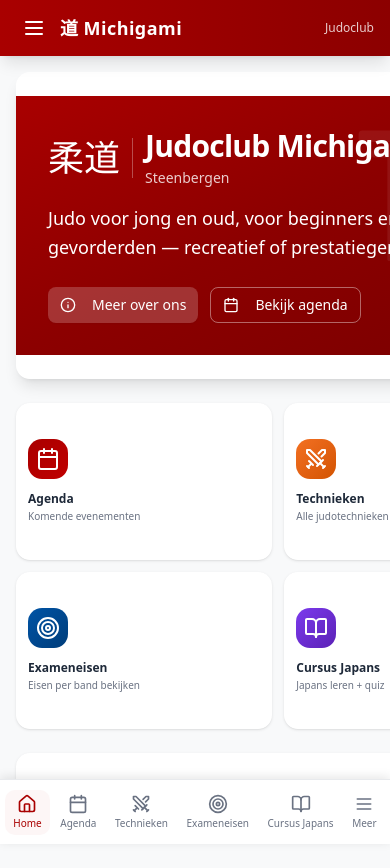
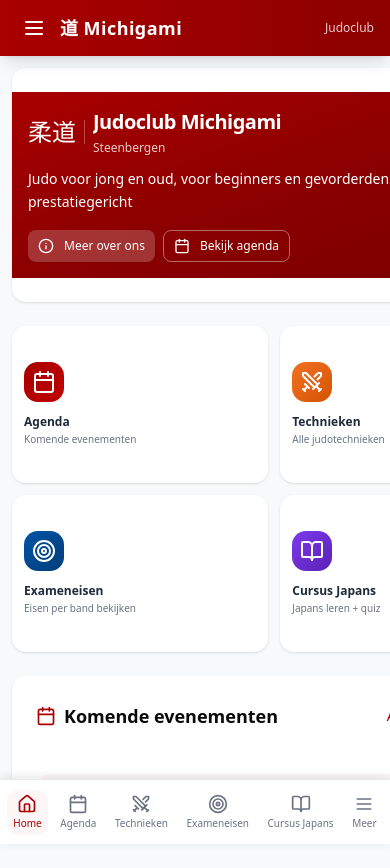
Before and after one commit to RobertDingenouts/judoclub-michigami, a Next.js app: page / in a window 390 px wide. Shown: the top 868 px of the page. Built offline with nearby package versions, Linux system fonts and the light colour scheme.

Commit message:
Fix: Mobile overflow - alle headers en main container

```diff
--- a/src/app/page.tsx
+++ b/src/app/page.tsx
@@ -90,38 +90,38 @@ export default function MichigamiApp() {
   const [sidebarOpen, setSidebarOpen] = useState(false);
 
   return (
-    <div className="min-h-screen flex flex-col md:flex-row bg-[#f8f9fa]">
+    <div className="min-h-screen flex flex-col md:flex-row bg-[#f8f9fa] w-full overflow-x-hidden">
       {/* Desktop Sidebar */}
       <aside className="hidden md:flex flex-col w-64 bg-white border-r border-[#e8eaed] min-h-screen fixed left-0 top-0 z-40">
         <SidebarContent activeSection={activeSection} onSelect={(s) => setActiveSection(s)} />
       </aside>
 
       {/* Mobile Header */}
-      <header className="md:hidden fixed top-0 left-0 right-0 z-50 bg-gradient-to-r from-[#a90000] to-[#8c0000] text-white shadow-lg">
-        <div className="flex items-center justify-between px-4 h-14">
-          <div className="flex items-center gap-2">
-            <button onClick={() => setSidebarOpen(!sidebarOpen)} className="p-1.5 rounded-lg hover:bg-white/20 transition-colors">
+      <header className="md:hidden fixed top-0 left-0 right-0 z-50 bg-gradient-to-r from-[#a90000] to-[#8c0000] text-white shadow-lg w-full">
+        <div className="flex items-center justify-between px-4 h-14 max-w-full">
+          <div className="flex items-center gap-2 min-w-0">
+            <button onClick={() => setSidebarOpen(!sidebarOpen)} className="p-1.5 rounded-lg hover:bg-white/20 transition-colors flex-shrink-0">
               {sidebarOpen ? <X className="w-6 h-6" /> : <Menu className="w-6 h-6" />}
             </button>
-            <span className="font-bold text-lg tracking-wide">道 Michigami</span>
+            <span className="font-bold text-lg tracking-wide truncate">道 Michigami</span>
           </div>
-          <span className="text-xs opacity-80">Judoclub</span>
+          <span className="text-xs opacity-80 flex-shrink-0 ml-2">Judoclub</span>
         </div>
       </header>
 
       {/* Mobile Sidebar Overlay */}
       {sidebarOpen && (
         <div className="md:hidden fixed inset-0 z-40 bg-black/50" onClick={() => setSidebarOpen(false)}>
-          <aside className="w-72 bg-white min-h-screen shadow-xl" onClick={(e) => e.stopPropagation()}>
+          <aside className="w-72 bg-white min-h-screen shadow-xl max-w-[calc(100vw-1rem)]" onClick={(e) => e.stopPropagation()}>
             <SidebarContent activeSection={activeSection} onSelect={(s) => { setActiveSection(s); setSidebarOpen(false); }} />
           </aside>
         </div>
       )}
 
       {/* Main Content */}
-      <main className="flex-1 md:ml-64 mt-14 md:mt-0 pb-20 md:pb-0">
-        <ScrollArea className="h-[calc(100vh-3.5rem)] md:h-screen">
-          <div className="p-4 md:p-8 max-w-6xl mx-auto">
+      <main className="flex-1 md:ml-64 mt-14 md:mt-0 pb-20 md:pb-0 w-full min-w-0 max-w-full">
+        <ScrollArea className="h-[calc(100vh-3.5rem)] md:h-screen w-full">
+          <div className="p-3 sm:p-4 md:p-8 max-w-4xl sm:max-w-5xl md:max-w-6xl mx-auto w-full">
             {activeSection === 'home' && <HomeSection onNavigate={setActiveSection} />}
             {activeSection === 'agenda' && <AgendaSection />}
             {activeSection === 'technieken' && <TechniquesSection />}
@@ -135,28 +135,28 @@ export default function MichigamiApp() {
       </main>
 
       {/* Mobile Bottom Nav */}
-      <nav className="md:hidden fixed bottom-0 left-0 right-0 z-40 bg-white border-t border-[#e8eaed] shadow-[0_-2px_10px_rgba(0,0,0,0.1)]">
-        <div className="flex items-center justify-around h-16 px-1">
+      <nav className="md:hidden fixed bottom-0 left-0 right-0 z-40 bg-white border-t border-[#e8eaed] shadow-[0_-2px_10px_rgba(0,0,0,0.1)] w-full">
+        <div className="flex items-center justify-around h-16 px-1 max-w-full">
           {mobileNavItems.map((item) => (
             <button
               key={item.key}
               onClick={() => setActiveSection(item.key)}
-              className={`flex flex-col items-center justify-center gap-0.5 px-2 py-1 rounded-lg transition-all ${
+              className={`flex flex-col items-center justify-center gap-0.5 px-1.5 py-1 rounded-lg transition-all ${
                 activeSection === item.key
                   ? 'text-[#a90000] bg-[#fdf6f6]'
                   : 'text-gray-500 hover:text-gray-700'
               }`}
             >
               {item.icon}
-              <span className="text-[10px] font-medium">{item.label}</span>
+              <span className="text-[10px] font-medium truncate">{item.label}</span>
             </button>
           ))}
           <button
             onClick={() => setSidebarOpen(true)}
-            className="flex flex-col items-center justify-center gap-0.5 px-2 py-1 rounded-lg text-gray-500 hover:text-gray-700"
+            className="flex flex-col items-center justify-center gap-0.5 px-1.5 py-1 rounded-lg text-gray-500 hover:text-gray-700"
           >
             <Menu className="w-5 h-5" />
-            <span className="text-[10px] font-medium">Meer</span>
+            <span className="text-[10px] font-medium truncate">Meer</span>
           </button>
         </div>
       </nav>
@@ -225,27 +225,27 @@ function HomeSection({ onNavigate }: { onNavigate: (s: Section) => void }) {
   return (
     <div className="space-y-6">
       {/* Hero Banner */}
-      <Card className="overflow-hidden border-0 shadow-lg">
-        <div className="relative bg-gradient-to-br from-[#a90000] via-[#8c0000] to-[#7a0000] text-white p-8 md:p-12">
-          <ToriiGate className="absolute top-0 right-0 w-48 h-48 text-white opacity-[0.07]" />
+      <Card className="overflow-hidden border-0 shadow-sm sm:shadow-lg">
+        <div className="relative bg-gradient-to-br from-[#a90000] via-[#8c0000] to-[#7a0000] text-white p-4 sm:p-6 md:p-12">
+          <ToriiGate className="absolute top-0 right-0 w-32 sm:w-48 h-32 sm:h-48 text-white opacity-[0.07]" />
           <div className="relative z-10">
-            <div className="flex items-center gap-3 mb-3">
-              <span className="text-4xl">柔道</span>
-              <div className="h-10 w-px bg-white/30" />
-              <div>
-                <h1 className="text-3xl md:text-4xl font-bold tracking-tight">Judoclub Michigami</h1>
-                <p className="text-white/80 text-sm md:text-base mt-1">Steenbergen</p>
-              </div>
-            </div>
-            <p className="text-lg md:text-xl font-light max-w-xl mt-4 leading-relaxed">
+            <div className="flex items-center gap-2 sm:gap-3 mb-3 flex-wrap">
+              <span className="text-2xl sm:text-3xl md:text-4xl">柔道</span>
+              <div className="h-6 sm:h-8 md:h-10 w-px bg-white/30 flex-shrink-0" />
+              <div className="min-w-0 flex-1">
+                <h1 className="text-xl sm:text-2xl md:text-3xl lg:text-4xl font-bold tracking-tight truncate">Judoclub Michigami</h1>
+                <p className="text-white/80 text-xs sm:text-sm md:text-base mt-1">Steenbergen</p>
+              </div>
+            </div>
+            <p className="text-sm sm:text-base md:text-lg font-light max-w-xl mt-3 sm:mt-4 leading-relaxed">
               Judo voor jong en oud, voor beginners en gevorderden — recreatief of prestatiegericht
             </p>
-            <div className="flex flex-wrap gap-3 mt-6">
-              <Button onClick={() => onNavigate('info')} variant="secondary" className="bg-white/20 hover:bg-white/30 text-white border-white/30">
-                <Info className="w-4 h-4 mr-2" /> Meer over ons
+            <div className="flex flex-wrap gap-2 sm:gap-3 mt-4 sm:mt-6">
+              <Button onClick={() => onNavigate('info')} variant="secondary" size="sm" className="bg-white/20 hover:bg-white/30 text-white border-white/30 text-xs sm:text-sm">
+                <Info className="w-3 h-3 sm:w-4 sm:h-4 mr-1 sm:mr-2" /> Meer over ons
               </Button>
-              <Button onClick={() => onNavigate('agenda')} variant="outline" className="bg-transparent border-white/40 text-white hover:bg-white/10">
-                <Calendar className="w-4 h-4 mr-2" /> Bekijk agenda
+              <Button onClick={() => onNavigate('agenda')} variant="outline" size="sm" className="bg-transparent border-white/40 text-white hover:bg-white/10 text-xs sm:text-sm">
+                <Calendar className="w-3 h-3 sm:w-4 sm:h-4 mr-1 sm:mr-2" /> Bekijk agenda
               </Button>
             </div>
           </div>
@@ -359,11 +359,11 @@ function AgendaSection() {
   return (
     <div className="space-y-4">
       {/* Header */}
-      <div className="bg-gradient-to-r from-[#a90000] to-[#8c0000] rounded-2xl p-6 md:p-8 text-white shadow-lg">
-        <ToriiGate className="absolute top-0 right-0 w-32 h-32 text-white opacity-[0.06] relative" />
-        <h1 className="text-2xl md:text-3xl font-bold">Judoclub Michigami</h1>
-        <p className="text-white/80 mt-1">Activiteitenkalender <span className="font-bold text-[#fce0e0]">2026</span></p>
-        <div className="w-16 h-1 bg-white/30 rounded-full mt-3" />
+      <div className="bg-gradient-to-r from-[#a90000] to-[#8c0000] rounded-2xl p-4 sm:p-6 md:p-8 text-white shadow-lg relative overflow-hidden">
+        <ToriiGate className="absolute top-0 right-0 w-24 sm:w-32 h-24 sm:h-32 text-white opacity-[0.06] relative" />
+        <h1 className="text-xl sm:text-2xl md:text-3xl font-bold">Judoclub Michigami</h1>
+        <p className="text-white/80 mt-1 text-xs sm:text-sm">Activiteitenkalender <span className="font-bold text-[#fce0e0]">2026</span></p>
+        <div className="w-12 sm:w-16 h-0.5 sm:h-1 bg-white/30 rounded-full mt-2 sm:mt-3" />
       </div>
 
       {/* Desktop Table */}
@@ -505,9 +505,9 @@ function TechniquesSection() {
 
   return (
     <div className="space-y-4">
-      <div className="bg-gradient-to-r from-[#a90000] to-[#8c0000] rounded-2xl p-6 text-white shadow-lg">
-        <h1 className="text-2xl font-bold flex items-center gap-2"><Swords className="w-6 h-6" /> Technieken</h1>
-        <p className="text-white/80 mt-1">Alle judotechnieken met video-uitleg</p>
+      <div className="bg-gradient-to-r from-[#a90000] to-[#8c0000] rounded-2xl p-4 sm:p-6 text-white shadow-lg">
+        <h1 className="text-xl sm:text-2xl font-bold flex items-center gap-2"><Swords className="w-5 h-5 sm:w-6 sm:h-6" /> Technieken</h1>
+        <p className="text-white/80 mt-1 text-xs sm:text-sm">Alle judotechnieken met video-uitleg</p>
       </div>
 
       {/* Category Tabs */}
@@ -634,14 +634,14 @@ function ExamRequirementsSection() {
   return (
     <div className="space-y-4">
       {/* Header */}
-      <div className="bg-gradient-to-r from-[#a90000] to-[#8c0000] rounded-2xl p-6 md:p-8 text-white shadow-lg relative overflow-hidden">
-        <ToriiGate className="absolute top-0 right-0 w-48 h-48 text-white opacity-[0.07]" />
+      <div className="bg-gradient-to-r from-[#a90000] to-[#8c0000] rounded-2xl p-4 sm:p-6 md:p-8 text-white shadow-lg relative overflow-hidden">
+        <ToriiGate className="absolute top-0 right-0 w-32 sm:w-48 h-32 sm:h-48 text-white opacity-[0.07]" />
         <div className="relative z-10">
-          <h1 className="text-2xl md:text-3xl font-bold flex items-center gap-2">
-            <Target className="w-7 h-7" /> Exameneisen
+          <h1 className="text-xl sm:text-2xl md:text-3xl font-bold flex items-center gap-2">
+            <Target className="w-5 h-5 sm:w-6 sm:h-6" /> Exameneisen
           </h1>
-          <p className="text-white/80 mt-1">Overzicht van exameneisen per bandniveau</p>
-          <div className="w-16 h-1 bg-white/30 rounded-full mt-3" />
+          <p className="text-white/80 mt-1 text-xs sm:text-sm">Overzicht van exameneisen per bandniveau</p>
+          <div className="w-12 sm:w-16 h-0.5 sm:h-1 bg-white/30 rounded-full mt-2 sm:mt-3" />
         </div>
       </div>
 
@@ -1128,11 +1128,11 @@ function ExamDashboardSection() {
   if (!selectedBelt) {
     return (
       <div className="space-y-5">
-        <div className="bg-gradient-to-r from-[#a90000] to-[#8c0000] rounded-2xl p-6 md:p-8 text-white shadow-lg text-center">
-          <ToriiGate className="absolute top-0 right-0 w-32 h-32 text-white opacity-[0.06] relative" />
-          <h1 className="text-3xl md:text-4xl font-bold tracking-wide uppercase">Cursus Japans</h1>
-          <p className="text-white/80 mt-2 text-lg">Leer Japanse judo-terminologie</p>
-          <div className="w-20 h-1 bg-white/30 rounded-full mx-auto mt-4" />
+        <div className="bg-gradient-to-r from-[#a90000] to-[#8c0000] rounded-2xl p-4 sm:p-6 md:p-8 text-white shadow-lg text-center relative overflow-hidden">
+          <ToriiGate className="absolute top-0 right-0 w-24 sm:w-32 h-24 sm:h-32 text-white opacity-[0.06] relative" />
+          <h1 className="text-2xl sm:text-3xl md:text-4xl font-bold tracking-wide uppercase">Cursus Japans</h1>
+          <p className="text-white/80 mt-2 text-sm sm:text-base md:text-lg">Leer Japanse judo-terminologie</p>
+          <div className="w-16 sm:w-20 h-0.5 sm:h-1 bg-white/30 rounded-full mx-auto mt-3 sm:mt-4" />
         </div>
 
         <h2 className="text-xl font-bold text-gray-800 text-center">Kies een bandniveau</h2>
```
